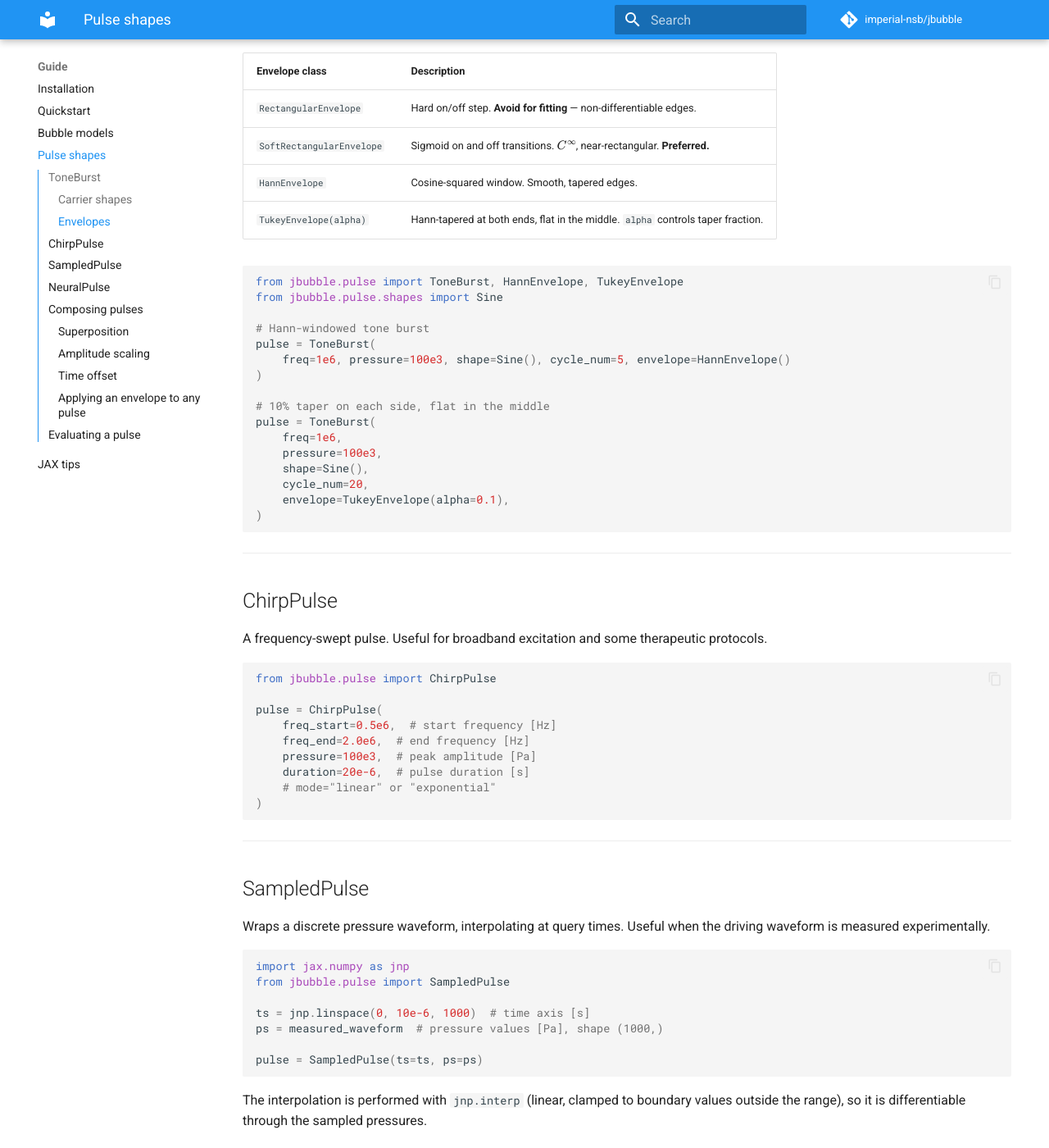
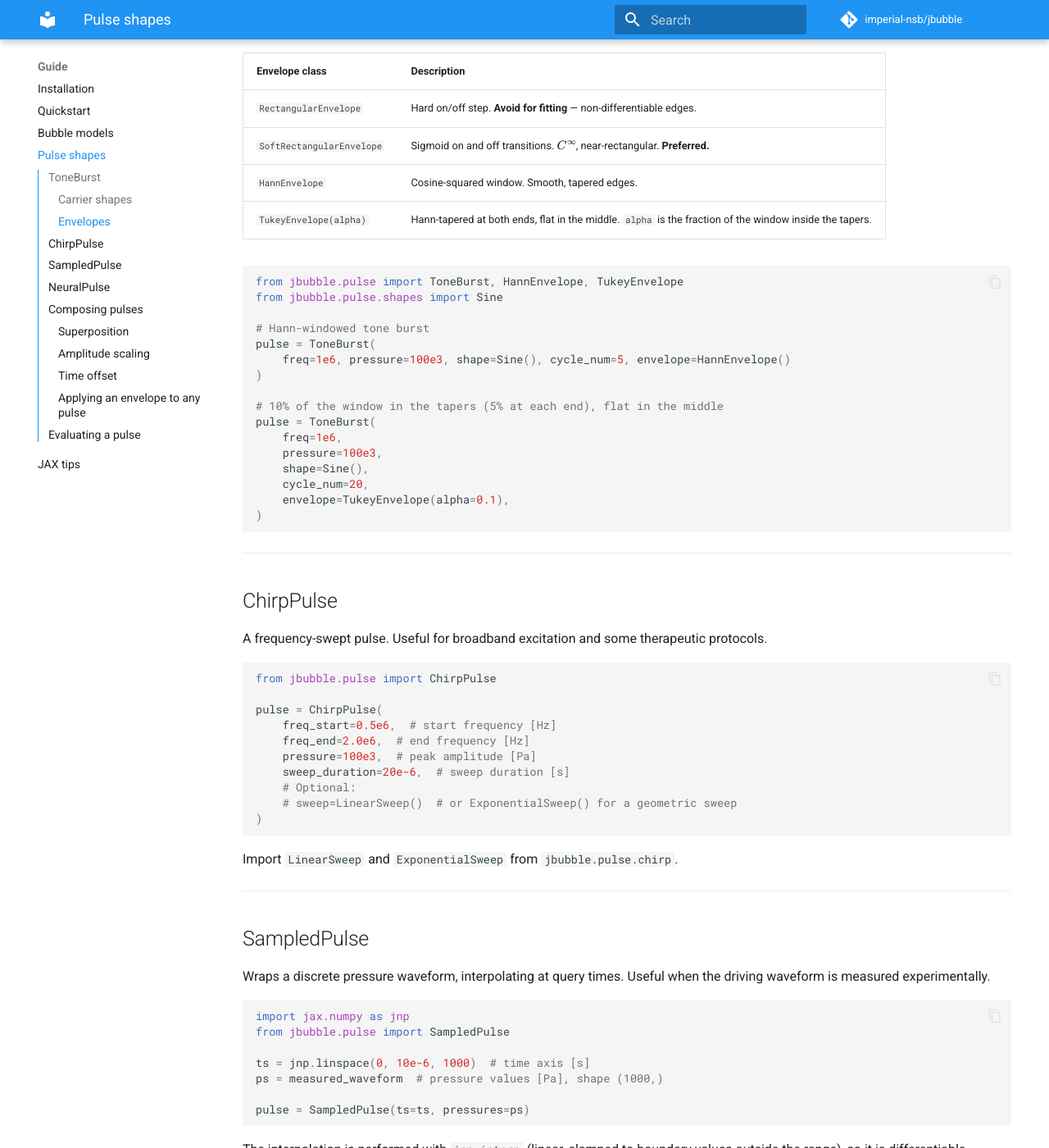
Before and after one commit to imperial-nsb/jbubble, an MkDocs documentation site: the page built from docs/guide/pulse_shapes.md, in a window 1280 px wide and 1400 px high, scrolled down 1709 px. Shown: the whole window at 82% size. Built offline with MkDocs 1.6.1 and Material for MkDocs 9.7.7, drawn with Linux system fonts in a browser that asks for light colours; comment, search, counter and statistics services are not loaded.

Commit message:
docs(guide): match the ChirpPulse, SampledPulse, and Tukey samples to the API
The ChirpPulse sample passes `sweep_duration` and names the `sweep`
argument (LinearSweep or ExponentialSweep) instead of the nonexistent
`duration` and `mode`. The SampledPulse sample passes `pressures`
instead of `ps`. Both old samples raise TypeError when you run them.

The Tukey comment and table row now say that `alpha` is the fraction of
the whole window inside the tapers, so `alpha=0.1` tapers 5% at each
end, which matches the TukeyEnvelope docstring and the code.

````diff
--- a/docs/guide/pulse_shapes.md
+++ b/docs/guide/pulse_shapes.md
@@ -66,7 +66,7 @@ The envelope gates the carrier over the active window. The default for `ToneBurs
 | `RectangularEnvelope` | Hard on/off step. **Avoid for fitting** — non-differentiable edges. |
 | `SoftRectangularEnvelope` | Sigmoid on and off transitions. $C^\infty$, near-rectangular. **Preferred.** |
 | `HannEnvelope` | Cosine-squared window. Smooth, tapered edges. |
-| `TukeyEnvelope(alpha)` | Hann-tapered at both ends, flat in the middle. `alpha` controls taper fraction. |
+| `TukeyEnvelope(alpha)` | Hann-tapered at both ends, flat in the middle. `alpha` is the fraction of the window inside the tapers. |
 
 ```python
 from jbubble.pulse import ToneBurst, HannEnvelope, TukeyEnvelope
@@ -77,7 +77,7 @@ pulse = ToneBurst(
     freq=1e6, pressure=100e3, shape=Sine(), cycle_num=5, envelope=HannEnvelope()
 )
 
-# 10% taper on each side, flat in the middle
+# 10% of the window in the tapers (5% at each end), flat in the middle
 pulse = ToneBurst(
     freq=1e6,
     pressure=100e3,
@@ -100,10 +100,13 @@ pulse = ChirpPulse(
     freq_start=0.5e6,  # start frequency [Hz]
     freq_end=2.0e6,  # end frequency [Hz]
     pressure=100e3,  # peak amplitude [Pa]
-    duration=20e-6,  # pulse duration [s]
-    # mode="linear" or "exponential"
+    sweep_duration=20e-6,  # sweep duration [s]
+    # Optional:
+    # sweep=LinearSweep()  # or ExponentialSweep() for a geometric sweep
 )
 ```
+
+Import `LinearSweep` and `ExponentialSweep` from `jbubble.pulse.chirp`.
 
 ---
 
@@ -118,7 +121,7 @@ from jbubble.pulse import SampledPulse
 ts = jnp.linspace(0, 10e-6, 1000)  # time axis [s]
 ps = measured_waveform  # pressure values [Pa], shape (1000,)
 
-pulse = SampledPulse(ts=ts, ps=ps)
+pulse = SampledPulse(ts=ts, pressures=ps)
 ```
 
 The interpolation is performed with `jnp.interp` (linear, clamped to boundary values outside the range), so it is differentiable through the sampled pressures.
````
